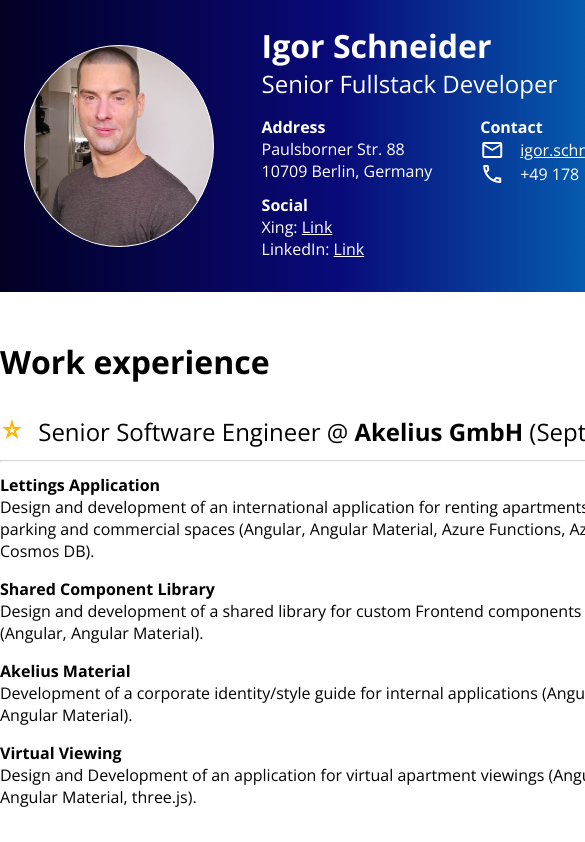
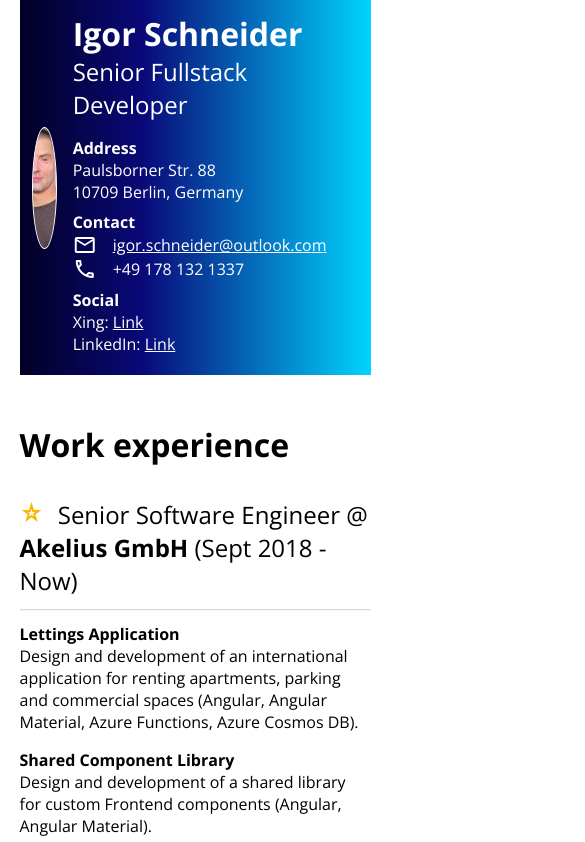
Before and after one commit to igors2412/cv, an Angular app: page / in a window 390 px wide. Shown: the top 842 px of the page, 585 px wide, since content can reach past the window. Built offline with nearby package versions, Linux system fonts and the light colour scheme.

Commit message:
responsive tablet view

```diff
--- a/src/app/app.component.html
+++ b/src/app/app.component.html
@@ -212,7 +212,7 @@
                 <i class="material-icons-outlined">school</i>
                 <span>
                     Graduated as a <b>Univ.Bacc.Comp. (Bachelor of Science)</b> at the
-                    <b>Faculty of Electrical Engineering and Computing</b> (2005, Zagreb, Croatia).
+                    <b>Faculty of Electrical Engineering and Computing</b> (2010, Zagreb, Croatia).
                 </span>
             </article>
         </section>
--- a/src/styles.scss
+++ b/src/styles.scss
@@ -38,6 +38,10 @@ body {
         display: flex;
         flex-direction: column;
 
+        @media (max-width: 960px) {
+            width: 90%;
+        }
+
         nav {
             display: flex;
             align-items: center;
@@ -46,6 +50,10 @@ body {
             color: white;
             padding: 24px;
             box-sizing: border-box;
+
+            @media (max-width: 960px) {
+                padding: 12px;
+            }
 
             .name {
                 margin-bottom: 16px;
@@ -66,6 +74,10 @@ body {
 
             section {
                 margin-right: 48px;
+
+                @media (max-width: 960px) {
+                    margin-right: 16px;
+                }
             }
 
             .image {
@@ -77,6 +89,11 @@ body {
                 background-repeat: no-repeat;
                 background-position: center;
                 background-size: cover;
+
+                @media (max-width: 960px) {
+                    height: 120px;
+                    width: 120px;
+                }
             }
 
             .links {
```
